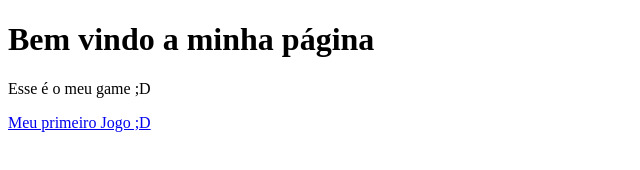
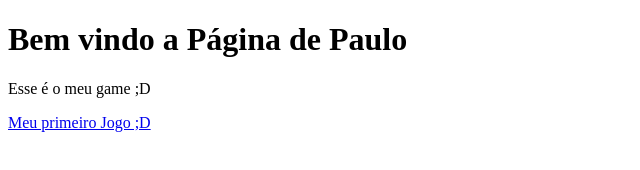
Before and after one commit to Pauloedumacedo/pauloedumacedo.github.io, a plain HTML site: page index.html in a window 1280 px wide. Shown: the whole page, without its empty margins (0-640 px from the left). Drawn offline with Linux system fonts and the light colour scheme.

Commit message:
Update index.html

```diff
--- a/index.html
+++ b/index.html
@@ -5,7 +5,7 @@
    </head>
    <body>
 
-       <h1>Bem vindo a minha página</h1>
+       <h1>Bem vindo a Página de Paulo</h1>
        <p>Esse é o meu game ;D</p>
       <a href="https://pauloedumacedo.github.io/Calculadora-espacial./">Meu primeiro Jogo ;D</a>
 
```
